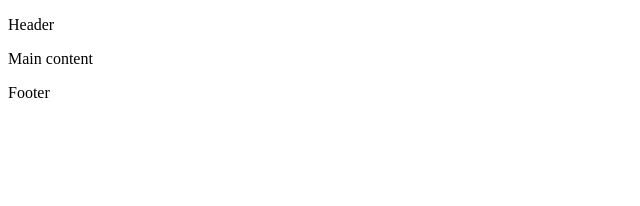
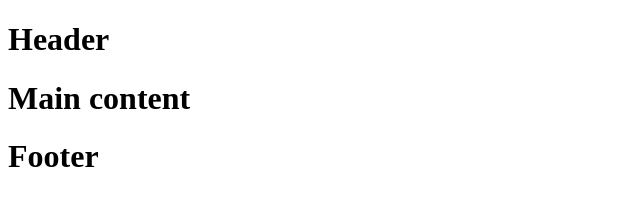
Before and after one commit to Andrecast/holbertonschool-web_front_end, a plain HTML site: page 0x00-html_advanced/3-index.html in a window 1280 px wide. Shown: the whole page, without its empty margins (0-640 px from the left). Drawn offline with Linux system fonts and the light colour scheme.

Commit message:
Simple header, main, footer

```diff
--- a/0x00-html_advanced/3-index.html
+++ b/0x00-html_advanced/3-index.html
@@ -9,8 +9,20 @@
     <link rel="icon" type="image/png" href="./favicon.png">
 </head>
 <body>
-    <header><p>Header</p></header>
-    <main><p>Main content</p></main>
-    <footer><p>Footer</p></footer>
+    <header>
+        <h1>
+            Header
+        </h1>
+    </header>
+    <main>
+        <h1>
+            Main content
+        </h1>
+    </main>
+    <footer>
+        <h1>
+            Footer
+        </h1>
+    </footer>
 </body>
 </html>
```
